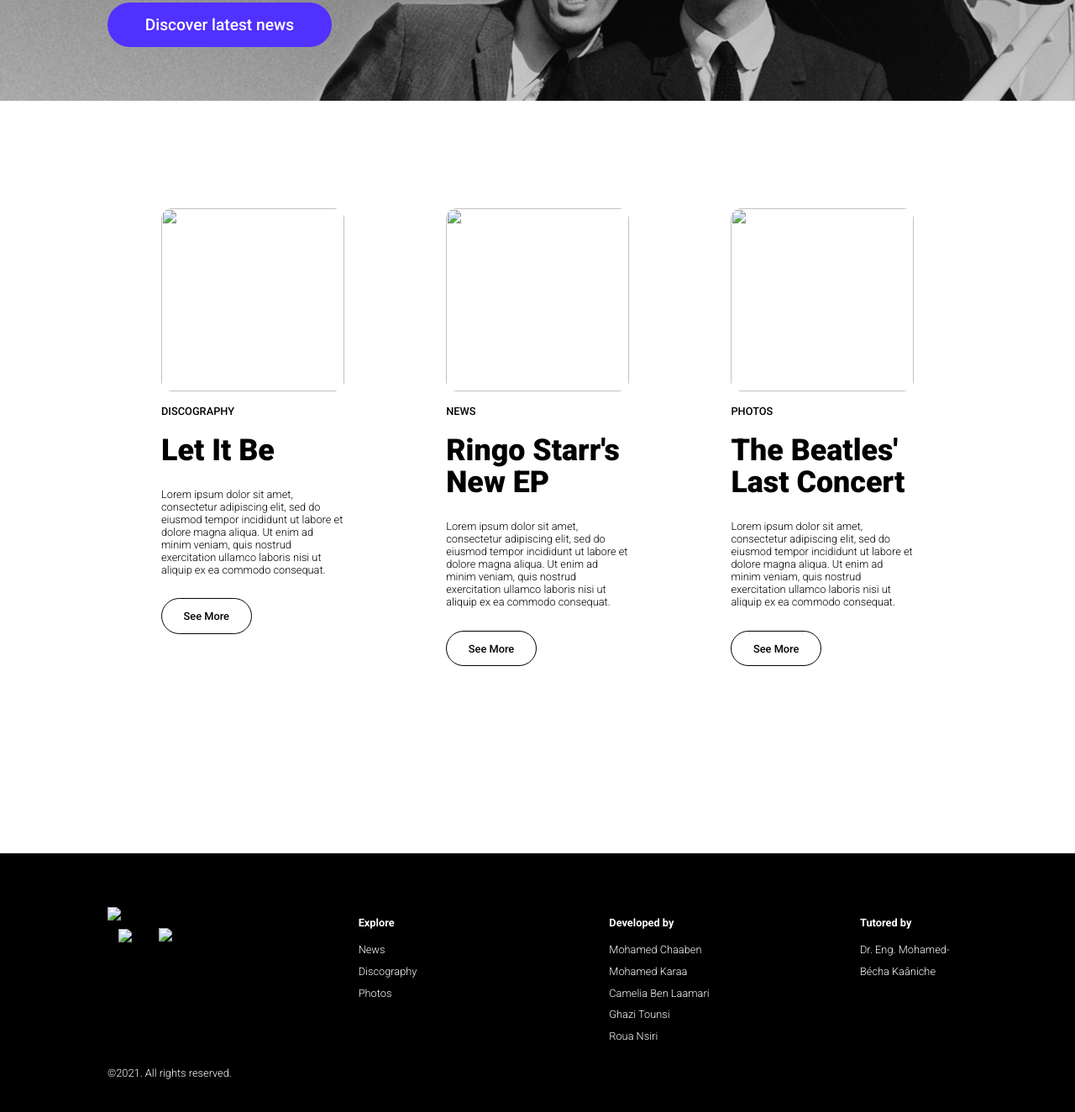
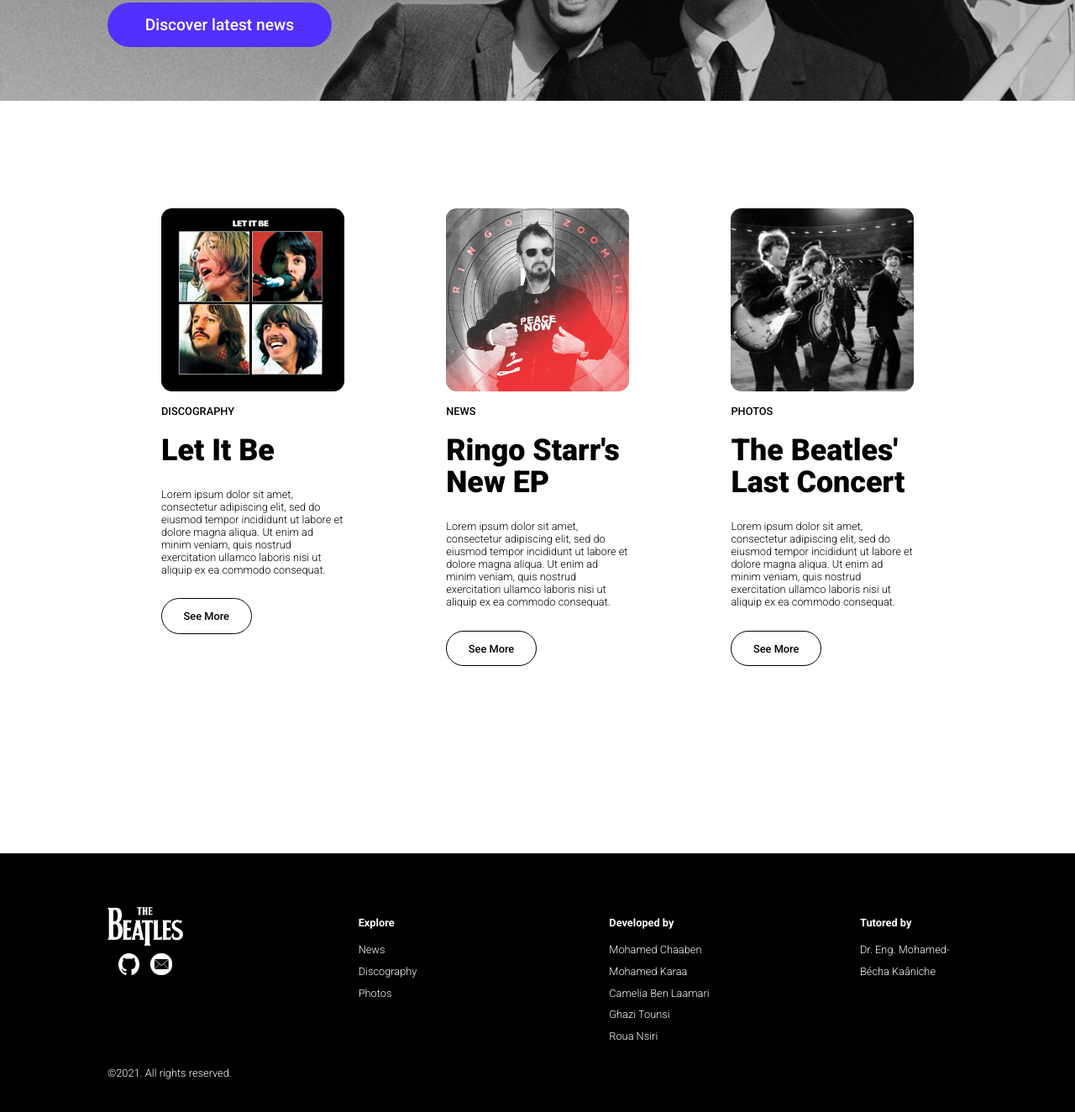
Before and after one commit to CameliaBenLaamari/The-Beatles, a plain HTML site: page index.html in a window 1280 px wide. Shown: the part 520-1844 px from the top of the page at 84% size. Drawn offline with Linux system fonts and the light colour scheme; files that its build step writes are made by us from their sources; files whose address does not match are found by name.

Commit message:
Add files via upload

```diff
--- a/index.html
+++ b/index.html
@@ -4,12 +4,12 @@
         <meta charset="UTF-8">
         <title>The Beatles</title>
         <meta name="viewport" content="width=device-width, initial-scale=1.0" />
-        <link rel="stylesheet" href="styles.css">
+        <link rel="stylesheet" href="styles/styles.css">
         <script language="JavaScript" type="text/javascript" src="scripts/main.js"></script>
         <link rel="preconnect" href="https://fonts.gstatic.com">
         <link href="https://fonts.googleapis.com/css2?family=Roboto:wght@100;300;400;500;700;900&display=swap" rel="stylesheet">
         <link rel="stylesheet" href="https://fonts.googleapis.com/icon?family=Material+Icons">
-        <link rel="icon" href="assets/favicon.jpg" />
+        <link rel="icon" href="images/favicon.jpg" />
     </head>
     <body>
         <header>
@@ -35,21 +35,21 @@
         </div>
         <section id="featured">
             <div class="card">
-                <img class="image" src="assets/let-it-be.jpg">
+                <img class="image" src="images/let-it-be.jpg">
                 <p class="category">DISCOGRAPHY</p>
                 <h2>Let It Be</h2>
                 <p class="description">Lorem ipsum dolor sit amet, consectetur adipiscing elit, sed do eiusmod tempor incididunt ut labore et dolore magna aliqua. Ut enim ad minim veniam, quis nostrud exercitation ullamco laboris nisi ut aliquip ex ea commodo consequat.</p>
                 <a class=seemore>See More</a>
             </div>
             <div class="card">
-                <img class="image" src="assets/ringo-starr.jpg">
+                <img class="image" src="images/ringo-starr.jpg">
                 <p class="category">NEWS</p>
                 <h2>Ringo Starr's New EP</h2>
                 <p class="description">Lorem ipsum dolor sit amet, consectetur adipiscing elit, sed do eiusmod tempor incididunt ut labore et dolore magna aliqua. Ut enim ad minim veniam, quis nostrud exercitation ullamco laboris nisi ut aliquip ex ea commodo consequat.</p>
                 <a class=seemore>See More</a>
             </div>
             <div class="card">
-                <img class="image" src="assets/concert.jpg">
+                <img class="image" src="images/concert.jpg">
                 <p class="category">PHOTOS</p>
                 <h2>The Beatles' Last Concert</h2>
                 <p class="description">Lorem ipsum dolor sit amet, consectetur adipiscing elit, sed do eiusmod tempor incididunt ut labore et dolore magna aliqua. Ut enim ad minim veniam, quis nostrud exercitation ullamco laboris nisi ut aliquip ex ea commodo consequat.</p>
@@ -59,12 +59,12 @@
         <footer>
             <div class="columns">
                 <div class="first-column">
-                    <img class="footerlogo" src="assets/white-logo.png">
+                    <img class="footerlogo" src="images/white-logo.png">
                     <div class="icons">
                         <a href="https://bit.ly/2Qze1Jm" target=”_blank”>
-                            <img class="icon" src="assets/github.png">
+                            <img class="icon" src="images/github.png">
                         </a>
-                        <img class="icon" src="assets/mail.png">
+                        <img class="icon" src="images/mail.png">
                     </div>
                 </div>
                 <div class="column">
```
